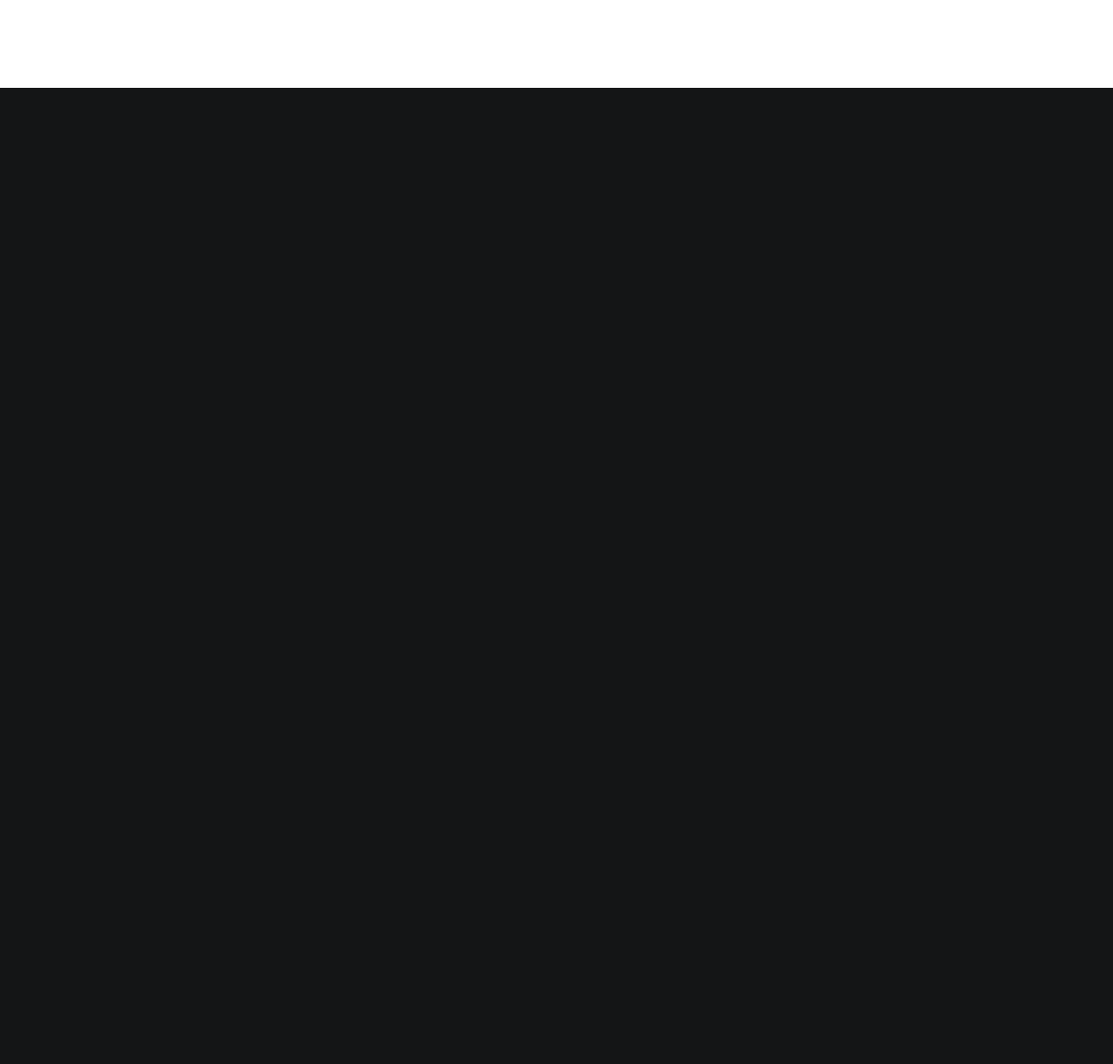
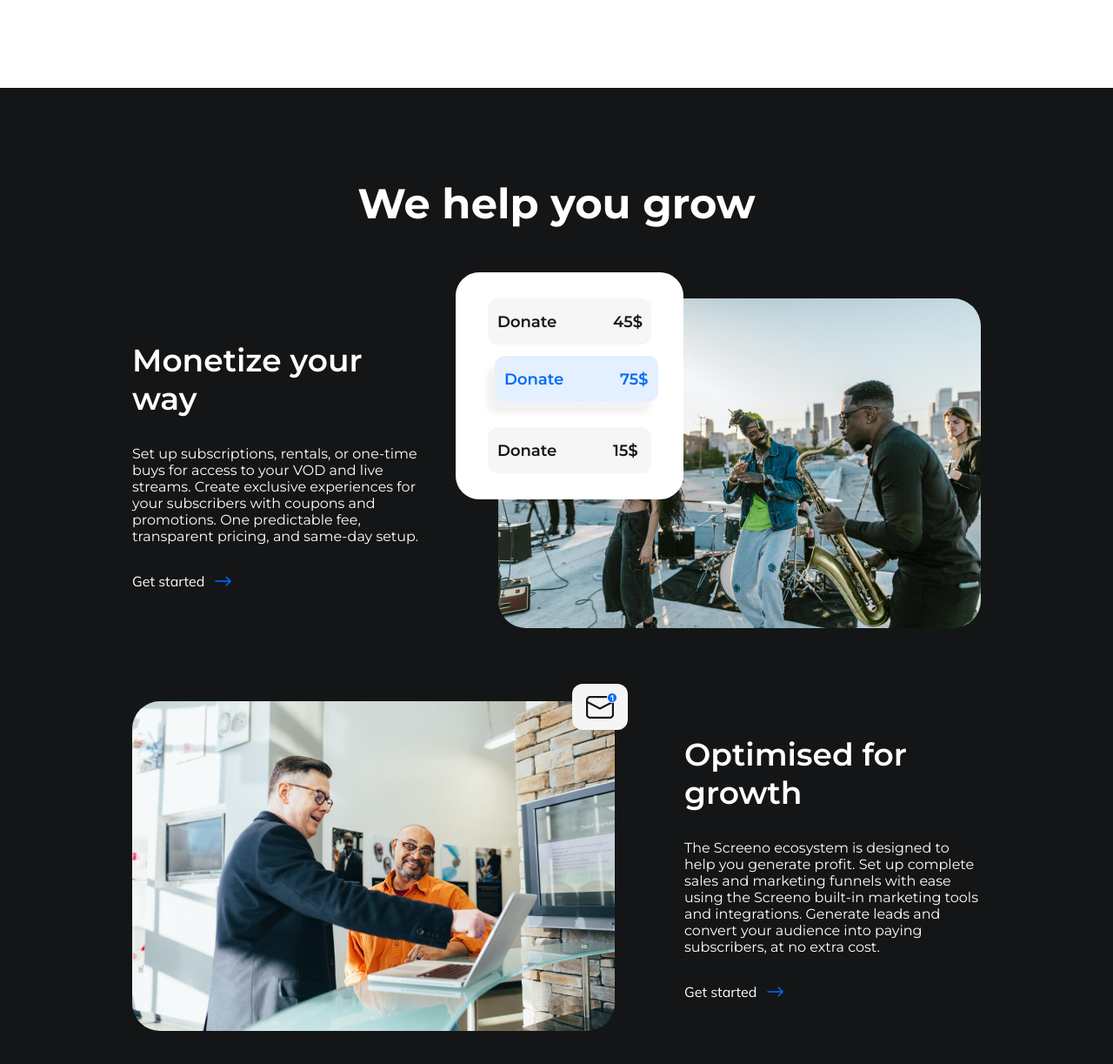
Before and after one commit to Kyle-van-Niekerk/screeno, a plain HTML site: page index.html in a window 1280 px wide. Shown: the part 1535-2758 px from the top of the page at 87% size. Before the commit the page ends 1636 px from the top, so only its background shows below. Drawn offline with Linux system fonts and the light colour scheme.

Commit message:
Finished building the USP's section.

```diff
--- a/assets/styles.css
+++ b/assets/styles.css
@@ -21,6 +21,12 @@ h1 {
 h2 {
   font-size: 3rem;
   font-weight: bold;
+  margin: 0;
+}
+
+h3 {
+  font-size: 2.25rem;
+  font-weight: 600;
   margin: 0;
 }
 
@@ -73,6 +79,14 @@ nav {
   color: #fff;
   line-height: 150%;
   text-align: center;
+}
+
+.tertiary-btn-with-icon {
+  display: flex;
+  gap: 0.75rem;
+  align-items: center;
+  color: #fff;
+  width: fit-content;
 }
 
 .secondary-btn {
@@ -227,6 +241,68 @@ nav {
   font-family: "Mulish", sans-serif;
 }
 
+.usp {
+  padding: 6.5rem 9.5rem;
+  display: flex;
+  flex-direction: column;
+  gap: 5rem;
+  color: #fff;
+}
+
+.usp-header {
+  text-align: center;
+}
+
+.usp-item {
+  display: flex;
+  flex-direction: row;
+  gap: 5rem;
+  align-items: center;
+}
+
+.usp-item-content {
+  display: flex;
+  flex-direction: column;
+  gap: 2rem;
+}
+
+.usp-item-media {
+  position: relative;
+}
+
+.usp-main-img {
+  border-radius: 32px;
+  max-width: 555px;
+}
+
+.usp-second-img {
+  border-radius: 27px;
+  max-width: 262px;
+  position: absolute;
+  top: -30px;
+  left: -49px;
+}
+
+.usp-second-img-icon {
+  border-radius: 12px;
+  max-width: 64px;
+  position: absolute;
+  top: -20px;
+  right: -15px;
+}
+
+.usp-item-content a {
+  width: fit-content;
+}
+
+#right-column {
+  order: 2;
+}
+
+#left-column {
+  order: 1;
+}
+
 @media only screen and (max-width: 768px) {
   nav {
     padding: 1.5rem 5rem;
@@ -262,6 +338,26 @@ nav {
   .benefits-points {
     grid-template-columns: repeat(2, 1fr);
   }
+
+  .usp {
+    padding: 4rem 5rem;
+  }
+
+  .usp-item {
+    flex-wrap: wrap;
+  }
+
+  .usp-item-media {
+    margin: 0 auto;
+  }
+
+  #right-column {
+    order: 1;
+  }
+
+  #left-column {
+    order: 2;
+  }
 }
 
 @media only screen and (max-width: 425px) {
@@ -291,6 +387,10 @@ nav {
     font-size: 1.75rem;
   }
 
+  h3 {
+    font-size: 1.5rem;
+  }
+
   .hero-cta {
     flex-wrap: wrap;
   }
@@ -313,4 +413,17 @@ nav {
   .point-wrapper {
     width: 100%;
   }
+
+  .usp {
+    padding: 2rem 2rem;
+  }
+
+  .usp-main-img {
+    max-width: 100%;
+  }
+
+  .usp-second-img {
+    max-width: 50%;
+    left: -10px;
+  }
 }
--- a/index.html
+++ b/index.html
@@ -250,5 +250,51 @@
         </div>
       </div>
     </section>
+    <section class="usp">
+      <div class="usp-header">
+        <h2>We help you grow</h2>
+      </div>
+      <div class="usp-item">
+        <div class="usp-item-content">
+          <h3>Monetize your way</h3>
+          <p>Set up subscriptions, rentals, or one-time buys for access to your VOD and live streams. Create exclusive experiences for your subscribers with coupons and promotions. One predictable fee, transparent pricing, and same-day setup.</p>
+          <a href="#"
+            ><div class="tertiary-btn-with-icon">
+              <p>Get started</p>
+              <svg width="19" height="12" viewBox="0 0 19 12" fill="none" xmlns="http://www.w3.org/2000/svg">
+                <path
+                  d="M1 5.25C0.585786 5.25 0.25 5.58579 0.25 6C0.25 6.41421 0.585786 6.75 1 6.75V5.25ZM18.5303 6.53033C18.8232 6.23744 18.8232 5.76256 18.5303 5.46967L13.7574 0.696699C13.4645 0.403806 12.9896 0.403806 12.6967 0.696699C12.4038 0.989592 12.4038 1.46447 12.6967 1.75736L16.9393 6L12.6967 10.2426C12.4038 10.5355 12.4038 11.0104 12.6967 11.3033C12.9896 11.5962 13.4645 11.5962 13.7574 11.3033L18.5303 6.53033ZM1 6.75H18V5.25H1V6.75Z"
+                  fill="#006AFF" />
+              </svg></div
+          ></a>
+        </div>
+        <div class="usp-item-media">
+          <img class="usp-main-img" src="assets/screeno-usp-1-main.jpg" />
+          <img class="usp-second-img" src="assets/screeno-usp-1-second.jpg" />
+        </div>
+      </div>
+      <div class="usp-item">
+        <div id="right-column" class="usp-item-content">
+          <h3>Optimised for growth</h3>
+          <p>
+            The Screeno ecosystem is designed to help you generate profit. Set up complete sales and marketing funnels with ease using the Screeno built-in marketing tools and integrations. Generate leads and convert your audience into paying
+            subscribers, at no extra cost.
+          </p>
+          <a href="#"
+            ><div class="tertiary-btn-with-icon">
+              <p>Get started</p>
+              <svg width="19" height="12" viewBox="0 0 19 12" fill="none" xmlns="http://www.w3.org/2000/svg">
+                <path
+                  d="M1 5.25C0.585786 5.25 0.25 5.58579 0.25 6C0.25 6.41421 0.585786 6.75 1 6.75V5.25ZM18.5303 6.53033C18.8232 6.23744 18.8232 5.76256 18.5303 5.46967L13.7574 0.696699C13.4645 0.403806 12.9896 0.403806 12.6967 0.696699C12.4038 0.989592 12.4038 1.46447 12.6967 1.75736L16.9393 6L12.6967 10.2426C12.4038 10.5355 12.4038 11.0104 12.6967 11.3033C12.9896 11.5962 13.4645 11.5962 13.7574 11.3033L18.5303 6.53033ZM1 6.75H18V5.25H1V6.75Z"
+                  fill="#006AFF" />
+              </svg></div
+          ></a>
+        </div>
+        <div id="left-column" class="usp-item-media">
+          <img class="usp-main-img" src="assets/screeno-usp-2-main.jpg" />
+          <img class="usp-second-img-icon" src="assets/screeno-usp-2-second.jpg" />
+        </div>
+      </div>
+    </section>
   </body>
 </html>
```
Also changed, not shown: assets/screeno-usp-1-main.jpg (added), assets/screeno-usp-1-second.jpg (added), assets/screeno-usp-2-main.jpg (added), assets/screeno-usp-2-second.jpg (added).
